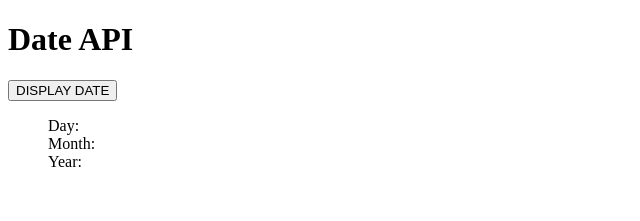
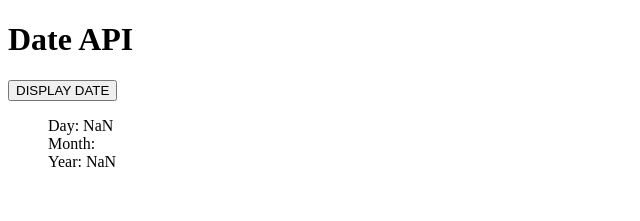
Before and after one commit to jipark92/wm-date-api, a React (Create React App) app: page / in a window 1280 px wide. Shown: the top 221 px of the page, without its empty margins (0-640 px from the left). Built offline with nearby package versions, Linux system fonts and the light colour scheme.

Commit message:
fixed datedisplay bug, fix nan bug next

```diff
--- a/src/App.js
+++ b/src/App.js
@@ -1,4 +1,3 @@
-// import './App.css';
 import { fetchDateAPI } from './services/date.api'
 import { useState } from 'react'
 import DateButton from './components/DateButton'
@@ -8,20 +7,20 @@ function App() {
 
   const [dates, setDates] = useState([])
 
+  return (
+    <>
+      <h1>Date API</h1>
 
-
-  return (
-    <div className="App">
-      <h1>Date API</h1>
       {/* date button */}
       <DateButton
         dates={dates}
         setDates={setDates}
         fetchDateAPI={fetchDateAPI}
       />
+
       {/* display date */}
-      <DateDisplay />
-    </div>
+      {dates === [] ? <DateDisplay /> : <DateDisplay dates={dates} />}
+    </>
   );
 }
 
--- a/src/components/DateButton.js
+++ b/src/components/DateButton.js
@@ -6,7 +6,7 @@ export default function DateButton({ dates, setDates, fetchDateAPI }) {
             <button
                 onClick={() => {
                     fetchDateAPI(setDates)
-                    console.log(dates)
+                    console.log(dates.date)
                 }}>DISPLAY DATE</button>
         </>)
 }
--- a/src/components/DateDisplay.js
+++ b/src/components/DateDisplay.js
@@ -1,12 +1,20 @@
 import React from 'react'
 
-export default function DateDisplay() {
+export default function DateDisplay({ dates }) {
+
+    const months = ["January", "February", "March", "April", "May", "June", "July", "August", "September", "October", "November", "December"];
+
+    const newDateFormat = new Date(dates.date)
+    let day = newDateFormat.getDay()
+    let month = months[newDateFormat.getMonth()]
+    let year = newDateFormat.getFullYear()
+
     return (
         <>
             <ul style={{ listStyleType: 'none' }}>
-                <li>Day: </li>
-                <li>Month: </li>
-                <li>Year: </li>
+                <li>Day: {day} </li>
+                <li>Month: {month}</li>
+                <li>Year: {year}</li>
             </ul>
         </>
     )
--- a/src/index.js
+++ b/src/index.js
@@ -1,6 +1,5 @@
 import React from 'react';
 import ReactDOM from 'react-dom/client';
-// import './index.css';
 import App from './App';
 import reportWebVitals from './reportWebVitals';
 
```
